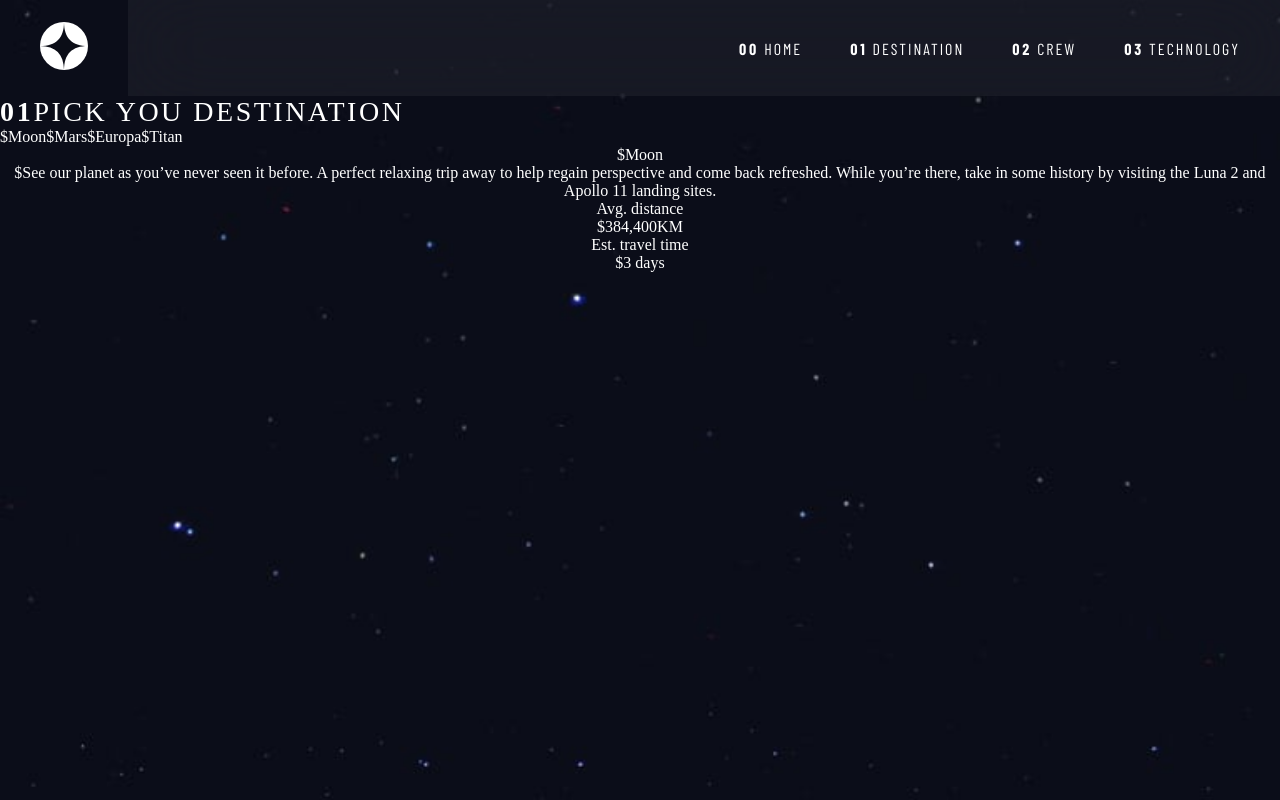
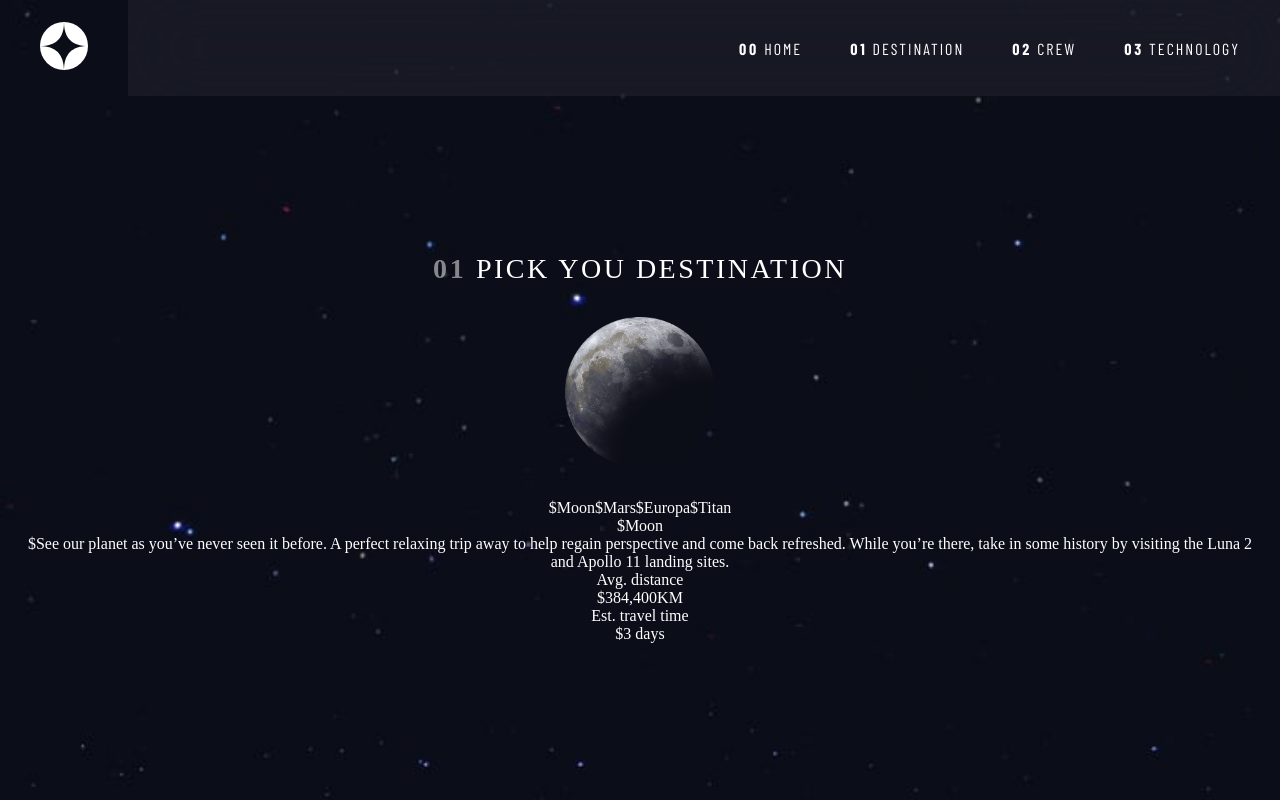
Before and after one commit to bacdalin/space-tourism-website, a React (Vite) app: page /destination in a window 1280 px wide. Built offline with nearby package versions, Linux system fonts and the light colour scheme; a web font is replaced by a local one.

Commit message:
added some styling to destination page

```diff
--- a/src/components/NavBar.jsx
+++ b/src/components/NavBar.jsx
@@ -45,10 +45,11 @@ const NavBar = () => {
                 >
                     <img src={isToggled ? closeIcon : hamburger} alt={isToggled ? 'Close Menu' : 'Open Menu'} />
                 </button>
+                {/* Give the hamburger menu container the class 'open' when it is open */}
                 <div className={`d-flex hamburger-menu-container ${isToggled ? 'open' : ''}`}>
-                    {/* Give the hamburger menu container the class 'open' when it is open */}
                     <div className='hamburger-nav-list-container text-preset-8 d-flex'>
-                        <NavItems />
+                        {/* Pass the function as a prop to NavItems so the menu can close when user clicks on a nav item */}
+                        <NavItems onNavItemCick={hamburgerToggleHandler} />
                     </div>
                 </div>
             </div>
--- a/src/components/NavItems.jsx
+++ b/src/components/NavItems.jsx
@@ -1,6 +1,6 @@
 import { NavLink } from 'react-router-dom';
 
-const NavItems = () => {
+const NavItems = ({onNavItemClick}) => {
   const linkClass = ({ isActive }) =>
     isActive
     ? 'nav-item active-nav-item text-preset-8'
@@ -8,10 +8,18 @@ const NavItems = () => {
 
   return (
     <>
+      <span onClick={onNavItemClick}>
         <NavLink to="/" className={linkClass}><strong>00</strong> HOME</NavLink>
+      </span>
+      <span onClick={onNavItemClick}>
         <NavLink to="/destination" className={linkClass}><strong>01</strong> DESTINATION</NavLink>
+      </span>
+      <span onClick={onNavItemClick}>
         <NavLink to="#" className={linkClass}><strong>02</strong> CREW</NavLink>
+      </span>
+      <span onClick={onNavItemClick}>
         <NavLink to="#" className={linkClass}><strong>03</strong> TECHNOLOGY</NavLink>
+      </span>
     </>
   )
 }
--- a/src/css/style.css
+++ b/src/css/style.css
@@ -274,6 +274,22 @@ a {
 .content-container,
 .destination-info-container {
   flex-direction: column;
+  align-items: center;
+  justify-content: center;
+}
+
+.main-container {
+  padding: 1.5rem;
+  height: 100%;
+}
+
+.destination-img {
+  padding: 2rem;
+}
+
+.destination-img img {
+  width: 9.375rem;
+  height: 9.375rem;
 }
 
 @media (min-width: 48rem) {
--- a/src/pages/DestinationPage.jsx
+++ b/src/pages/DestinationPage.jsx
@@ -1,12 +1,13 @@
-import { NavLink } from "react-router-dom"
+import { NavLink } from "react-router-dom";
+import moonImg from '../assets/destination/image-moon.png';
 
 const DestinationPage = () => {
   return (
         <div className="d-flex main-container">
-            <div className="d-flex page-heading text-preset-6"><strong>01</strong> Pick you destination</div>
+            <div className="d-flex page-heading text-preset-6"><strong className="color-light-primary">01</strong>&nbsp;Pick you destination</div>
             <div className="d-flex content-container">
                 <div className="d-flex destination-img">
-                    {/* <img src="" alt="" /> */}
+                    <img src={moonImg} alt="Image of the Moon" />
                 </div>
                 <div className="d-flex destination-info-container">
                     <div className="d-flex tab-container">
--- a/src/pages/HomePage.jsx
+++ b/src/pages/HomePage.jsx
@@ -9,7 +9,7 @@ const HomePage = () => {
                 <div className="text-preset-9">Let’s face it; if you want to go to space, you might as well genuinely go to outer space and not hover kind of on the edge of it. Well sit back, and relax because we’ll give you a truly out of this world experience!</div>
             </div>
             <div className="d-flex btn-wrapper">
-                <Link to='#'>
+                <Link to='/destination'>
                   <button className="main-btn text-preset-4">Explore</button>
                 </Link>
             </div>
--- a/src/scss/style.scss
+++ b/src/scss/style.scss
@@ -120,6 +120,22 @@ a {
 .content-container,
 .destination-info-container {
     flex-direction: column;
+    align-items: center;
+    justify-content: center;
+}
+
+.main-container {
+    padding: px-to-rem(24);
+    height: 100%;
+}
+
+.destination-img {
+    padding: px-to-rem(32);
+}
+
+.destination-img img {
+    width: px-to-rem(150);
+    height: px-to-rem(150);
 }
 
 
```
Also changed, not shown: 1 other file (tests, documents, lock files or other folders).
